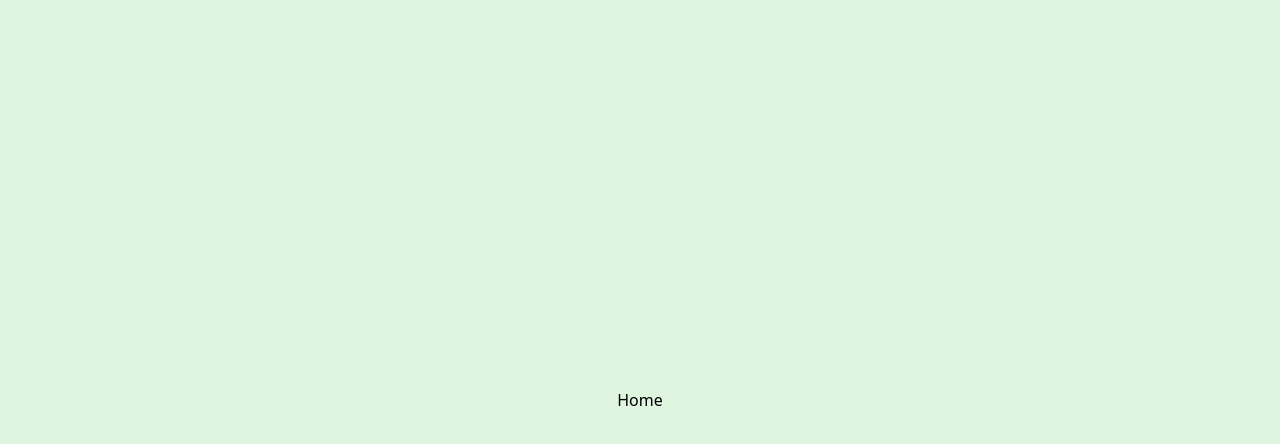
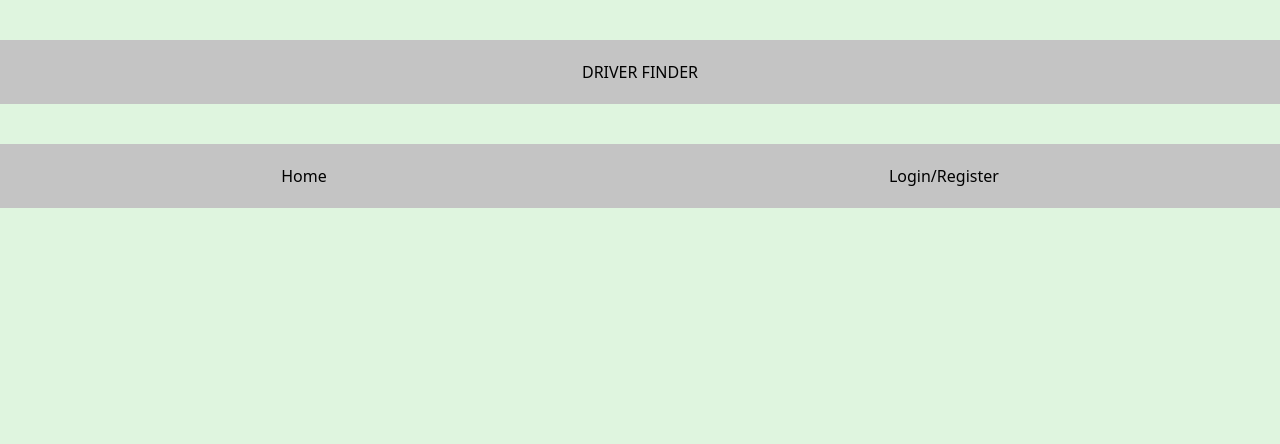
Before and after one commit to TomazzoBr/driverfinder-redux, a React (Create React App) app in the folder df-client/: page / in a window 1280 px wide. Shown: the top 444 px of the page. Built offline with nearby package versions, Linux system fonts and the light colour scheme.

Commit message:
Home: added initial style and organized NavBar

```diff
--- a/df-client/src/components/Home/Home.jsx
+++ b/df-client/src/components/Home/Home.jsx
@@ -1,7 +1,13 @@
 export default function Home() {
   return (
-    <div className="flex w-full h-full justify-center items-center bg-greenPrinc">
-      <p>Home</p>
+    <div className="flex flex-col w-full h-full justify-start items-center bg-greenPrinc">
+      <div className="flex h-16 w-full mt-10 justify-center items-center bg-greyPrinc">
+        <h1>DRIVER FINDER</h1>
+      </div>
+      <div className="flex h-16 w-full mt-10 justify-around items-center bg-greyPrinc">
+        <p>Home</p>
+        <p>Login/Register</p>
+      </div>
     </div>
   );
 }
```
